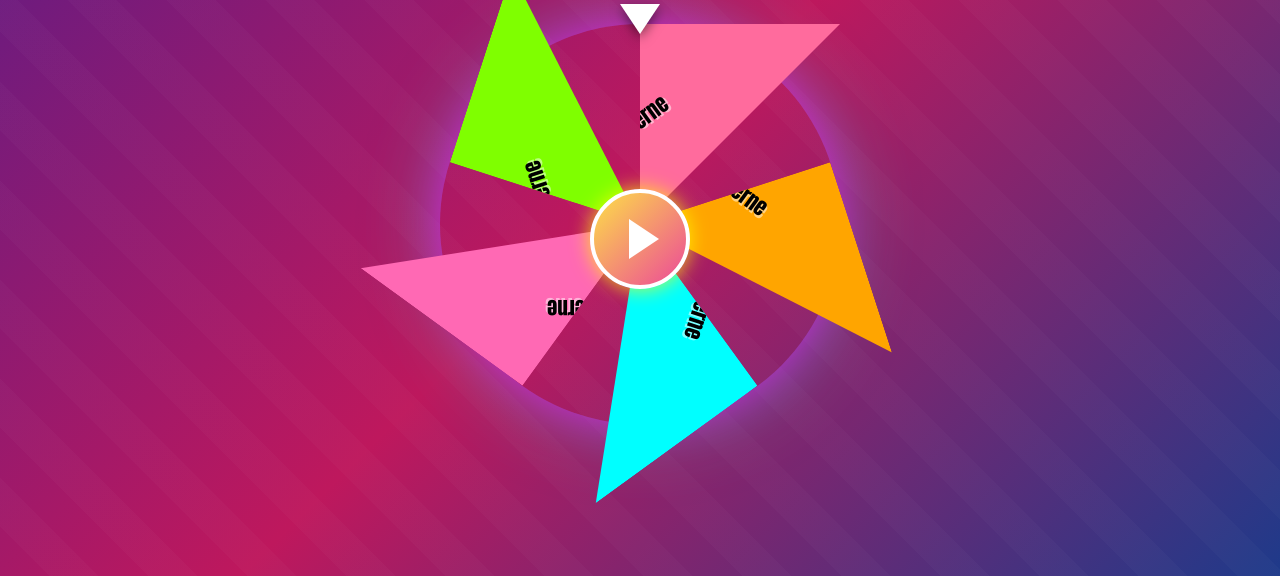
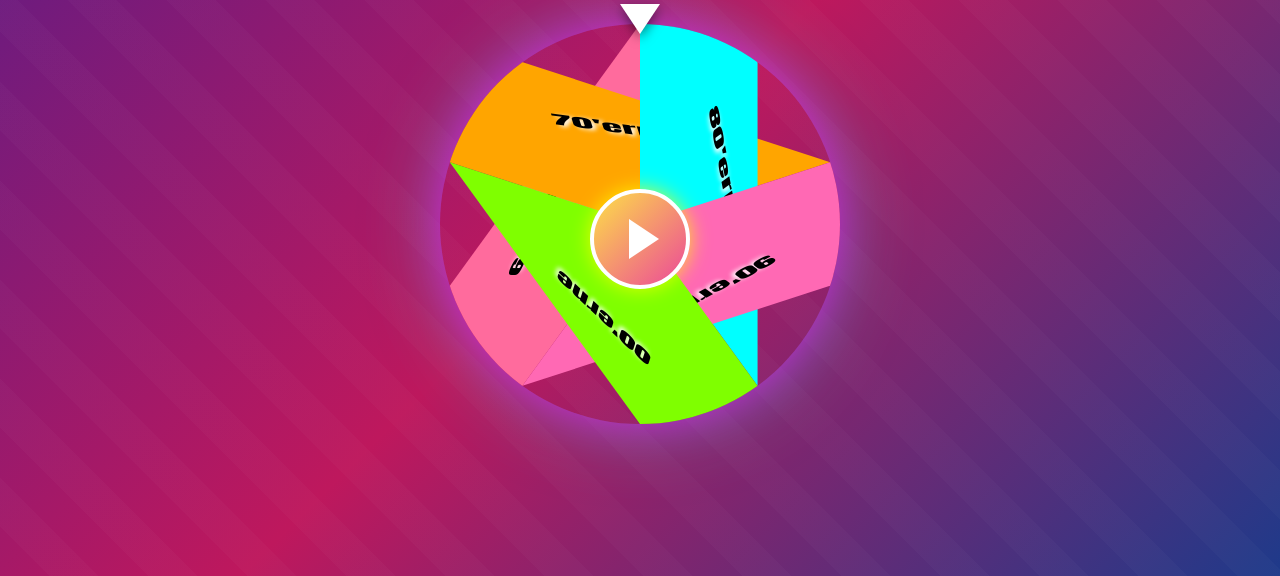
Before and after one commit to AllanMajs/musiktidsrouletten, a plain HTML site: page index.html in a window 1280 px wide. Shown: the part 224-800 px from the top of the page. Drawn offline with Linux system fonts and the light colour scheme.

Commit message:
Update index.html

```diff
--- a/index.html
+++ b/index.html
@@ -72,24 +72,27 @@
             border-radius: 50%;
             box-shadow: 0 0 40px rgba(255,0,255,0.6), 0 0 80px rgba(0,255,255,0.4);
             transition: transform 3s ease-out;
+            overflow: hidden;
         }
 
-        .wheel-slice {
+        .wheel-segment {
             position: absolute;
-            width: 100%;
-            height: 100%;
-            clip-path: polygon(50% 50%, 50% 0%, 100% 0%);
+            width: 50%;
+            height: 50%;
+            transform-origin: 100% 100%;
+            display: flex;
+            align-items: flex-start;
+            justify-content: center;
+            padding-top: 40px;
         }
 
-        .wheel-text {
-            position: absolute;
-            top: 80px;
-            left: 50%;
-            transform: translateX(-50%) rotate(-36deg);
-            font-size: 1.3rem;
+        .wheel-segment span {
+            font-size: 1.4rem;
             font-weight: bold;
             color: black;
-            text-shadow: 2px 2px 0px rgba(255,255,255,0.5);
+            text-shadow: 2px 2px 4px rgba(255,255,255,0.9);
+            transform: rotate(-36deg);
+            display: inline-block;
         }
 
         .center-button {
@@ -108,6 +111,7 @@
             justify-content: center;
             box-shadow: 0 0 20px rgba(255,255,0,0.8);
             transition: transform 0.2s;
+            z-index: 10;
         }
 
         .center-button:hover:not(:disabled) {
@@ -139,6 +143,7 @@
             border-right: 20px solid transparent;
             border-top: 30px solid white;
             filter: drop-shadow(0 4px 6px rgba(0,0,0,0.5));
+            z-index: 15;
         }
 
         .loading {
@@ -242,20 +247,20 @@
 
             <div class="wheel-container">
                 <div class="wheel" id="wheel">
-                    <div class="wheel-slice" style="transform: rotate(0deg); background: #FF6B9D;">
-                        <div class="wheel-text">60'erne</div>
+                    <div class="wheel-segment" style="background: #FF6B9D; transform: rotate(0deg) skewY(-54deg);">
+                        <span>60'erne</span>
                     </div>
-                    <div class="wheel-slice" style="transform: rotate(72deg); background: #FFA500;">
-                        <div class="wheel-text">70'erne</div>
+                    <div class="wheel-segment" style="background: #FFA500; transform: rotate(72deg) skewY(-54deg);">
+                        <span>70'erne</span>
                     </div>
-                    <div class="wheel-slice" style="transform: rotate(144deg); background: #00FFFF;">
-                        <div class="wheel-text">80'erne</div>
+                    <div class="wheel-segment" style="background: #00FFFF; transform: rotate(144deg) skewY(-54deg);">
+                        <span>80'erne</span>
                     </div>
-                    <div class="wheel-slice" style="transform: rotate(216deg); background: #FF69B4;">
-                        <div class="wheel-text">90'erne</div>
+                    <div class="wheel-segment" style="background: #FF69B4; transform: rotate(216deg) skewY(-54deg);">
+                        <span>90'erne</span>
                     </div>
-                    <div class="wheel-slice" style="transform: rotate(288deg); background: #7FFF00;">
-                        <div class="wheel-text">00'erne</div>
+                    <div class="wheel-segment" style="background: #7FFF00; transform: rotate(288deg) skewY(-54deg);">
+                        <span>00'erne</span>
                     </div>
                 </div>
 
```
